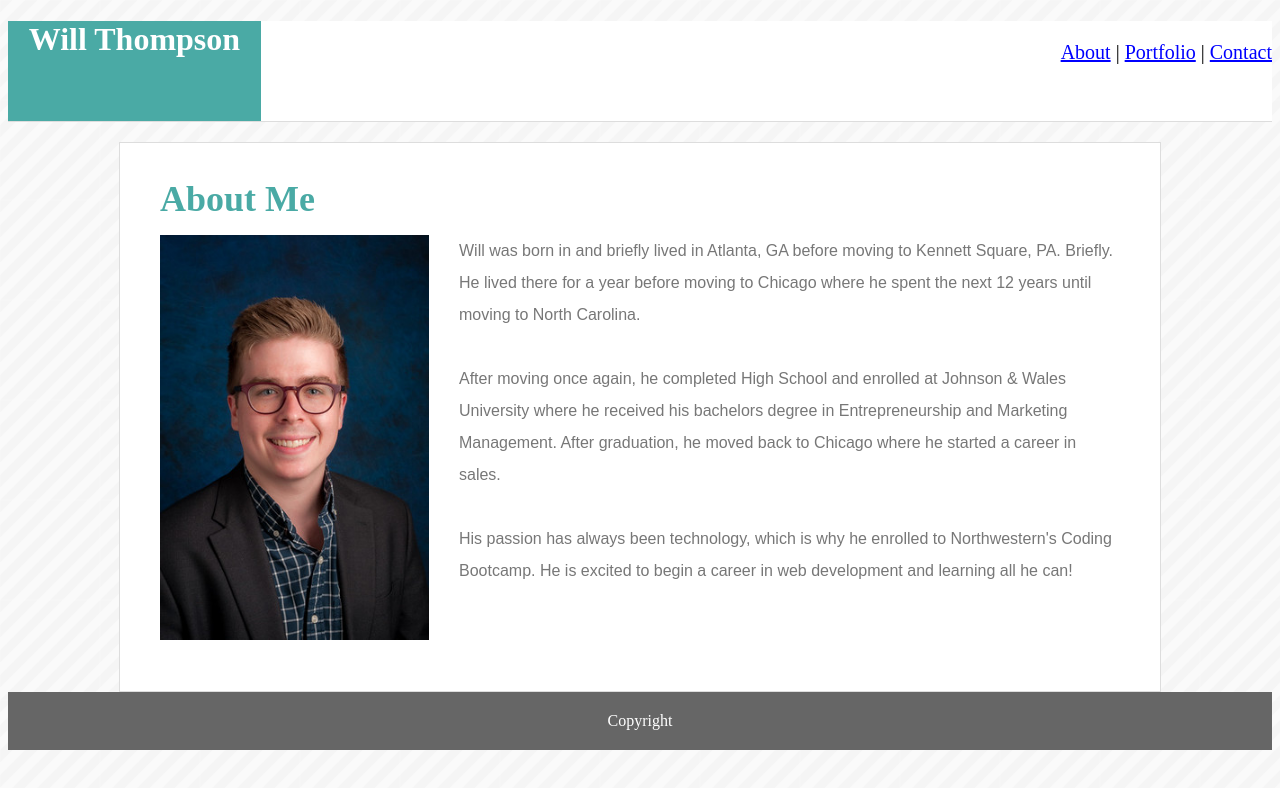
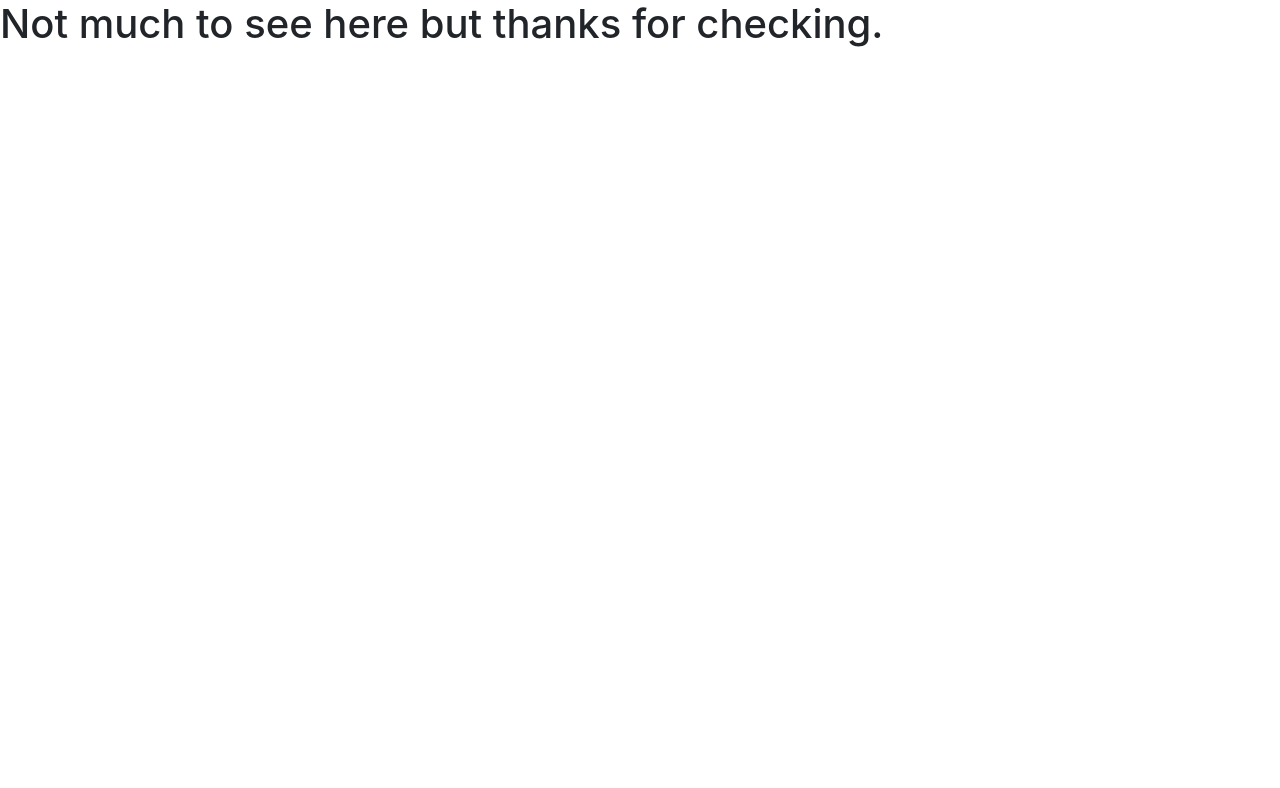
Before and after one commit to thompsonwill/thompsonwill.github.io, a plain HTML site: page index.html in a window 1280 px wide. Drawn offline with nearby package versions, Linux system fonts and the light colour scheme.

Commit message:
Updated gitpages

```diff
--- a/index.html
+++ b/index.html
@@ -3,44 +3,12 @@
 
 <head>
   <meta charset="UTF-8">
-  <title>About Me</title>
-  <link rel="stylesheet" type="text/css" href="assets/css/style.css">
+  <title>Will Thompson</title>
+  <link rel="stylesheet" href="https://stackpath.bootstrapcdn.com/bootstrap/4.2.1/css/bootstrap.min.css" integrity="sha384-GJzZqFGwb1QTTN6wy59ffF1BuGJpLSa9DkKMp0DgiMDm4iYMj70gZWKYbI706tWS" crossorigin="anonymous">
 </head>
 
 <body>
-  <header>
-      <ul>
-          <li><a href="index.html">About</a> | </li>
-          <li><a href="#">Portfolio</a> | </li>
-          <li><a href="#">Contact</a></li>
-            </ul>
-
-    <h1 class="name">
-    Will Thompson
-    </h1>
-  </header>
-
-  <div id="full">
-    <section class="title">
-      About Me
-    </section>
-    <aside id="headshot">
-      <img src="assets/images/headshot.jpg" height="90%" width="90%">
-    </aside>
-    <section id="content">
-    Will was born in and briefly lived in Atlanta, GA before moving to Kennett Square, PA. Briefly. He lived there for a year before moving to Chicago where he spent the next 12 years until moving to North Carolina.
-    <br>
-    <br>
-    After moving once again, he completed High School and enrolled at Johnson & Wales University where he received his bachelors degree in Entrepreneurship and Marketing Management. After graduation, he moved back to Chicago where he started a career in sales.
-    <br>
-    <br>
-    His passion has always been technology, which is why he enrolled to Northwestern's Coding Bootcamp. He is excited to begin a career in web development and learning all he can!
-    </section>
-</div>
-
-  <footer class="footer">
-    Copyright
-  </footer>
+<h1>Not much to see here but thanks for checking.</h1>
 
 </body>
 
```
Also changed, not shown: contact.html (deleted, +0 -40 lines), portfolio.html (deleted, +0 -37 lines), 1 other file.
